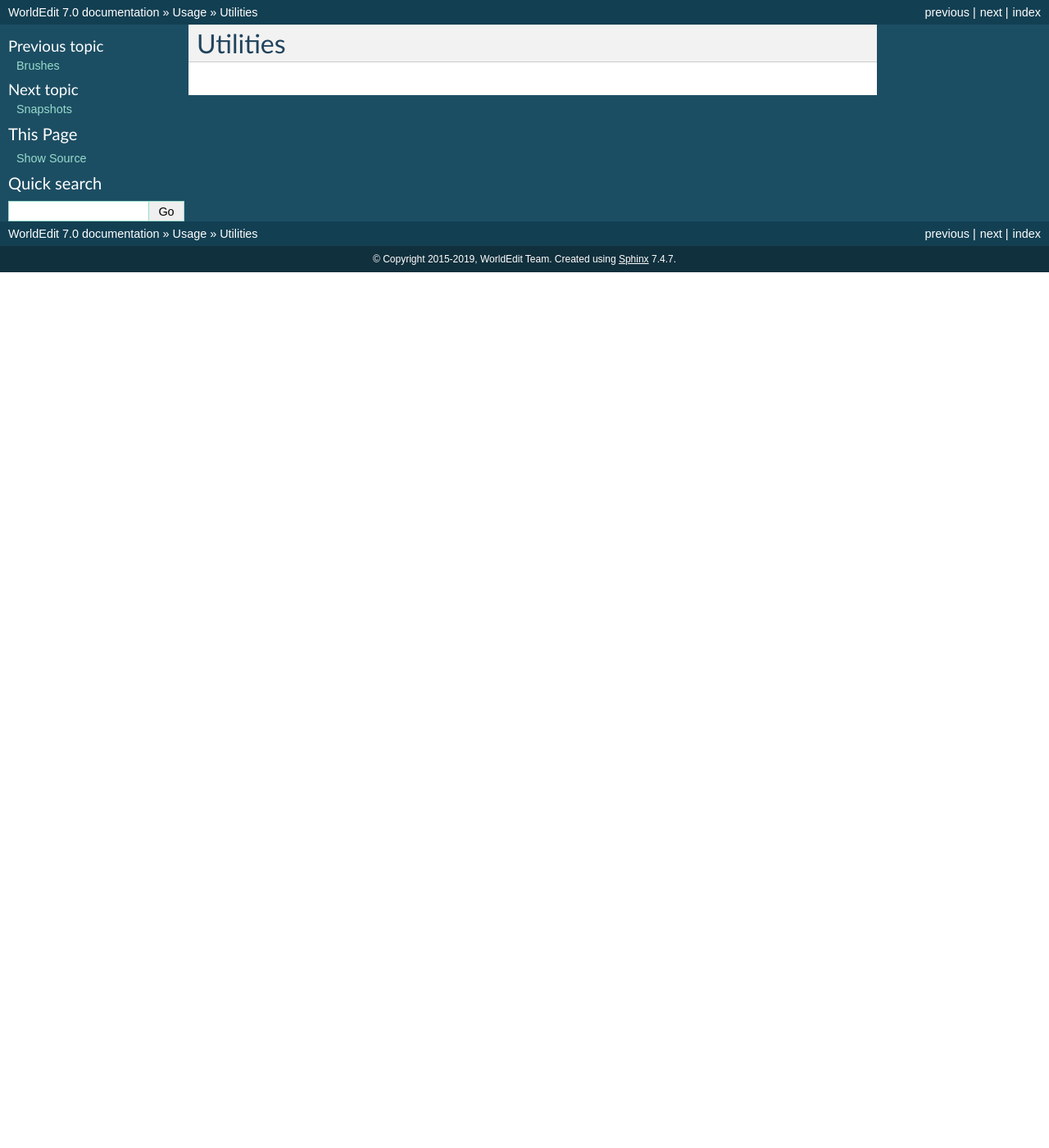
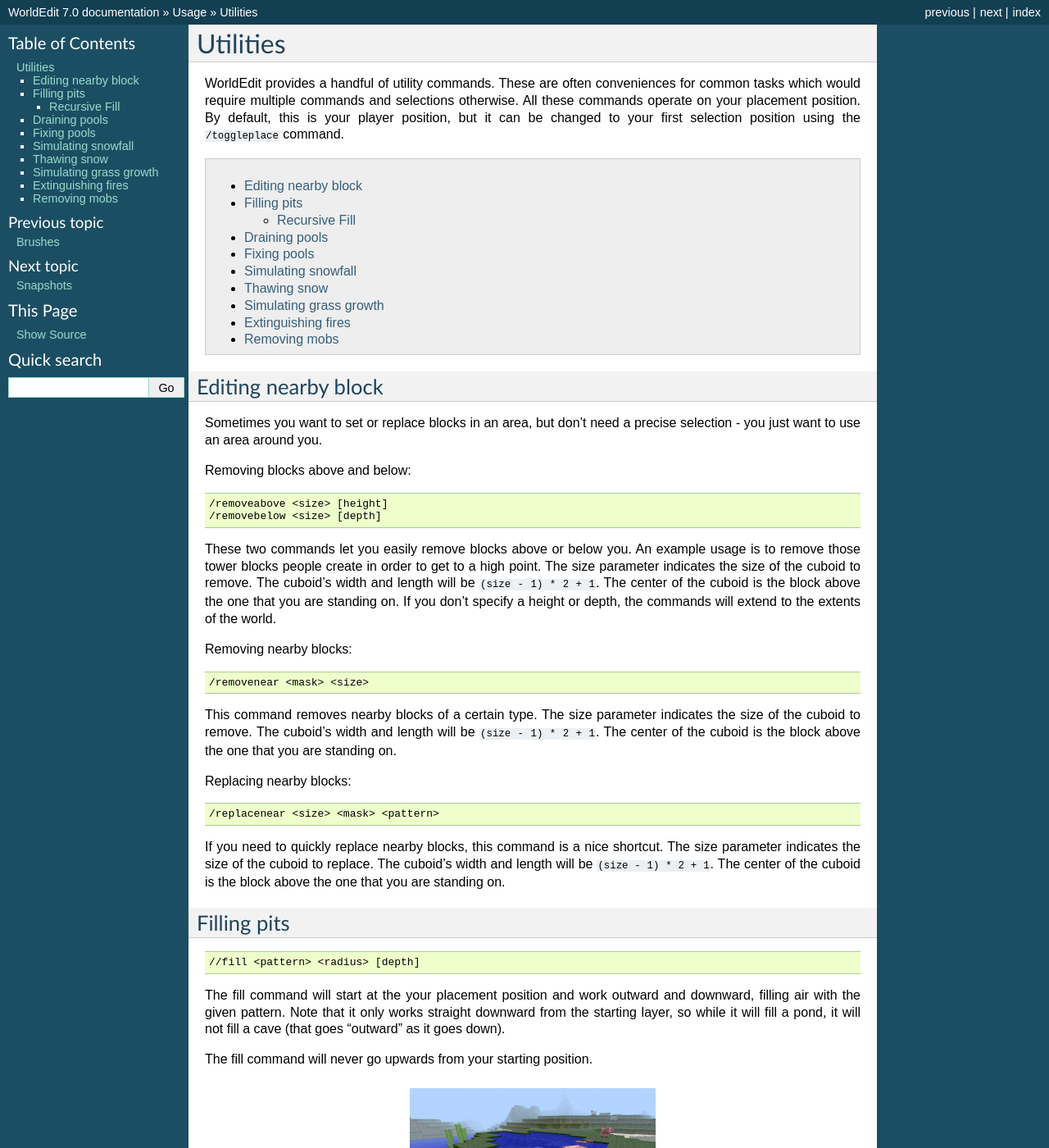
Before and after one commit to EngineHub/WorldEditDocs, a Sphinx documentation site: the page built from source/usage/utilities.rst, in a window 1280 px wide and 1400 px high. Shown: the whole window at 82% size. Built offline with Sphinx 7.4.7, drawn with Linux system fonts in a browser that asks for light colours; some of the changed text lies outside the part shown.

Commit message:
Utilities

```diff
--- a/source/usage/utilities.rst
+++ b/source/usage/utilities.rst
@@ -1,2 +1,136 @@
 Utilities
 =========
+
+WorldEdit provides a handful of utility commands. These are often conveniences for common tasks which would require multiple commands and selections otherwise. All these commands operate on your placement position. By default, this is your player position, but it can be changed to your first selection position using the ``/toggleplace`` command.
+
+.. contents::
+    :local:
+    :backlinks: none
+
+Editing nearby block
+~~~~~~~~~~~~~~~~~~~~
+
+Sometimes you want to set or replace blocks in an area, but don't need a precise selection - you just want to use an area around you.
+
+Removing blocks above and below::
+
+    /removeabove <size> [height]
+    /removebelow <size> [depth]
+
+These two commands let you easily remove blocks above or below you. An example usage is to remove those tower blocks people create in order to get to a high point. The size parameter indicates the size of the cuboid to remove. The cuboid's width and length will be ``(size - 1) * 2 + 1``. The center of the cuboid is the block above the one that you are standing on. If you don't specify a height or depth, the commands will extend to the extents of the world.
+
+Removing nearby blocks::
+
+         /removenear <mask> <size>
+
+This command removes nearby blocks of a certain type. The size parameter indicates the size of the cuboid to remove. The cuboid's width and length will be ``(size - 1) * 2 + 1``. The center of the cuboid is the block above the one that you are standing on.
+
+Replacing nearby blocks::
+
+    /replacenear <size> <mask> <pattern>
+
+If you need to quickly replace nearby blocks, this command is a nice shortcut. The size parameter indicates the size of the cuboid to replace. The cuboid's width and length will be ``(size - 1) * 2 + 1``. The center of the cuboid is the block above the one that you are standing on.
+
+Filling pits
+~~~~~~~~~~~~
+
+::
+
+    //fill <pattern> <radius> [depth]
+
+The fill command will start at the your placement position and work outward and downward, filling air with the given pattern. Note that it only works straight downward from the starting layer, so while it will fill a pond, it will not fill a cave (that goes "outward" as it goes down).
+
+The fill command will never go upwards from your starting position.
+
+.. figure:: /images/utilities/fill_pond.png
+
+    An irregularly shaped pool filled with ``//fill``. You wouldn't have been able to replace air with water (with ``/replace``) in this situation because the area doesn't fit neatly into a cuboid.
+
+Recursive Fill
+--------------
+
+::
+
+    //fillr <pattern> <radius>
+
+Unlike the fill command, the recursive fill command *will* work outwards as it moves down, meaning it can fill caves and other holes that expand into the walls.
+
+Like the fill command, it will not travel upwards.
+
+Draining pools
+~~~~~~~~~~~~~~
+
+::
+
+    //drain [-w] <radius>
+
+The drain command can empty a pool of water or lava. It only removes connected blocks from the starting position, so it will not drain non-connected pools even if they are in the radius.
+
+Adding the ``-w`` flag will also un-waterlog blocks, leaving them dry.
+
+.. note:: Some blocks, like kelp and seagrass, despite looking like they are waterlogged, do not actually have a "dry" state. If you're trying to drain an ocean or river with these blocks, use ``//removenear`` (explained above) to remove those blocks first.
+
+Fixing pools
+~~~~~~~~~~~~
+
+::
+
+    /fixwater <radius>
+    /fixlava <radius>
+
+This command will replace "flowing" versions of lava and water with "stationary" ones within the radius. This was useful for fixing water features that had been partially removed with buckets or blocks broken. Note that since Mojang changed water mechanics relatively recently, ``fixwater`` is much less useful than before.
+
+Simulating snowfall
+~~~~~~~~~~~~~~~~~~~
+
+::
+
+     /snow <radius>
+
+Cover snow over the general area! This algorithm will only cover blocks with snow if they should be covered (for example, torch blocks will not be covered). If an area has something above it (like an overhang), snow will not reach it. "Snowfall" is completely vertical.
+
+.. note:: The snow command does not yet build up layers of snow.
+
+.. figure:: /images/utilities/snow.jpg
+
+    Snowfall transforming a landscape
+
+Thawing snow
+~~~~~~~~~~~~
+
+::
+
+    /thaw <radius>
+
+This command works exactly in the opposite way as the ``/snow`` command above, removing snow and ice from exposed areas.
+
+Simulating grass growth
+~~~~~~~~~~~~~~~~~~~~~~~
+
+::
+
+    /green [-f] <radius>
+
+Cover grass over the general area! This area works horizontally outwards to convert dirt into grass.
+
+Using the ``-f`` flag will also turn coarse dirt into grass as well as regular dirt.
+
+Extinguishing fires
+~~~~~~~~~~~~~~~~~~~
+
+::
+
+    /ex [radius]
+
+This is essentially a shortcut ``/removenear fire <radius>``, to allow you to quickly put out fires.
+
+Removing mobs
+~~~~~~~~~~~~~
+
+::
+
+    /butcher [-pngabtfl] [radius]
+
+This command removes nearby mobs. If you don't specify a radius, all active mobs in the entire loaded world will be removed. The mobs will not drop their loot. Be aware that even if you kill all mobs, they will come back quickly if there isn't anything else preventing spawning.
+
+.. include:: butcherflags.rst
```
Also changed, not shown: source/usage/snapshots.rst (+14 -14 lines), source/images/utilities/fill_pond.png (added), source/images/utilities/snow.jpg (added).
